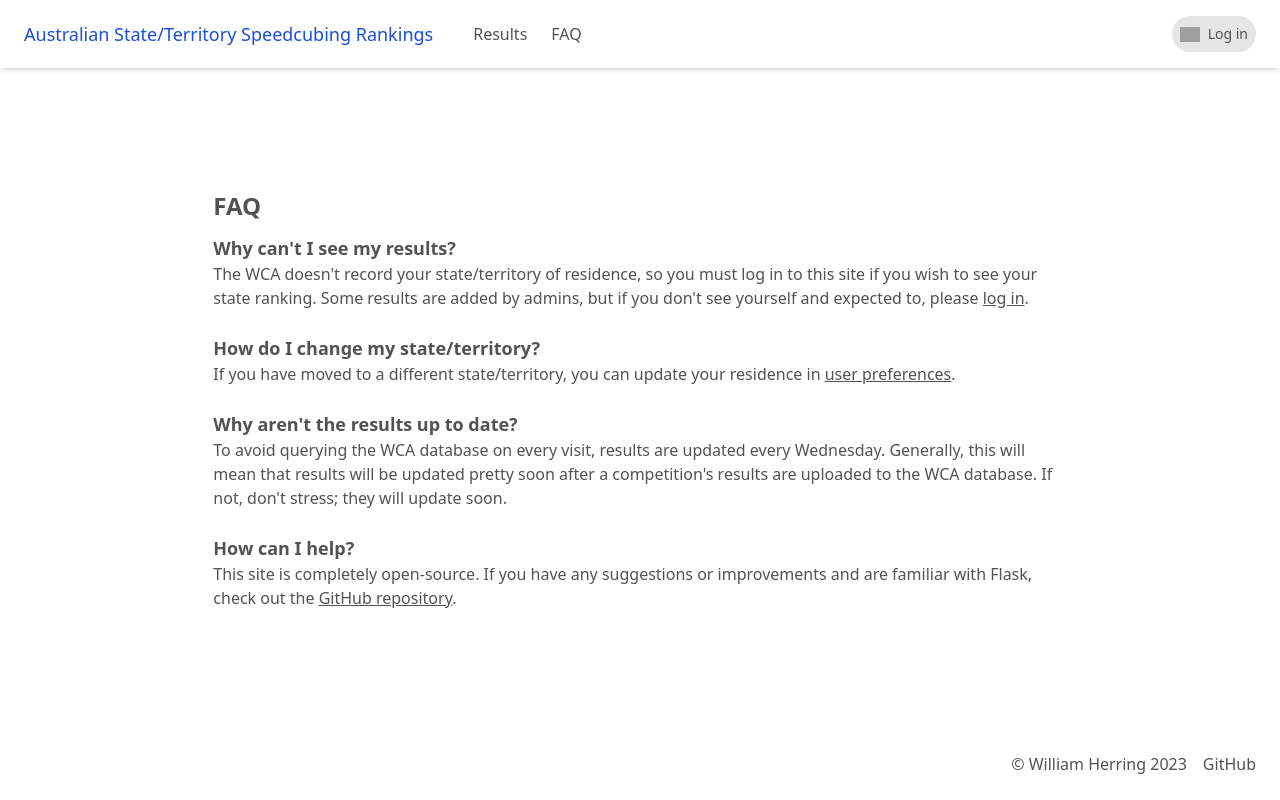
After one commit to william-herring/ausstaterankings, a Flask app: page /faq in a window 1280 px wide. The commit adds this page. Run offline with Flask 3, Linux system fonts and the light colour scheme; grey boxes are pictures that could not be loaded.

Commit message:
FAQ page

```diff
--- a/app.py
+++ b/app.py
@@ -6,3 +6,8 @@ app = Flask(__name__)
 @app.route('/')
 def index():
     return render_template('index.html')
+
+
+@app.route('/faq')
+def faq():
+    return render_template('faq.html')
--- a/static/dist/css/output.css
+++ b/static/dist/css/output.css
@@ -528,56 +528,24 @@ video {
   position: absolute;
 }
 
-.relative {
-  position: relative;
-}
-
 .bottom-0 {
   bottom: 0px;
 }
 
-.left-0 {
-  left: 0px;
+.mb-3 {
+  margin-bottom: 0.75rem;
 }
 
 .ml-auto {
   margin-left: auto;
 }
 
-.mt-2 {
-  margin-top: 0.5rem;
-}
-
-.mt-6 {
-  margin-top: 1.5rem;
-}
-
-.mt-3 {
-  margin-top: 0.75rem;
-}
-
-.mb-3 {
-  margin-bottom: 0.75rem;
-}
-
-.mr-8 {
-  margin-right: 2rem;
-}
-
-.mr-3 {
-  margin-right: 0.75rem;
+.mr-10 {
+  margin-right: 2.5rem;
 }
 
 .mr-6 {
   margin-right: 1.5rem;
-}
-
-.mr-14 {
-  margin-right: 3.5rem;
-}
-
-.mr-10 {
-  margin-right: 2.5rem;
 }
 
 .flex {
@@ -592,18 +560,6 @@ video {
   height: 100vh;
 }
 
-.h-12 {
-  height: 3rem;
-}
-
-.h-8 {
-  height: 2rem;
-}
-
-.w-screen {
-  width: 100vw;
-}
-
 .w-1\/2 {
   width: 50%;
 }
@@ -612,24 +568,20 @@ video {
   width: 100%;
 }
 
+.w-screen {
+  width: 100vw;
+}
+
+.w-2\/3 {
+  width: 66.666667%;
+}
+
 .flex-col {
   flex-direction: column;
 }
 
-.items-start {
-  align-items: flex-start;
-}
-
-.items-end {
-  align-items: flex-end;
-}
-
 .items-center {
   align-items: center;
-}
-
-.justify-start {
-  justify-content: flex-start;
 }
 
 .justify-end {
@@ -725,52 +653,12 @@ video {
   background-color: rgb(229 229 229 / var(--tw-bg-opacity));
 }
 
-.bg-neutral-100 {
-  --tw-bg-opacity: 1;
-  background-color: rgb(245 245 245 / var(--tw-bg-opacity));
-}
-
-.bg-blue-800 {
-  --tw-bg-opacity: 1;
-  background-color: rgb(30 64 175 / var(--tw-bg-opacity));
-}
-
-.bg-blue-600 {
-  --tw-bg-opacity: 1;
-  background-color: rgb(37 99 235 / var(--tw-bg-opacity));
-}
-
-.bg-neutral-600 {
-  --tw-bg-opacity: 1;
-  background-color: rgb(82 82 82 / var(--tw-bg-opacity));
-}
-
-.bg-neutral-400 {
-  --tw-bg-opacity: 1;
-  background-color: rgb(163 163 163 / var(--tw-bg-opacity));
-}
-
-.bg-blue-700 {
-  --tw-bg-opacity: 1;
-  background-color: rgb(29 78 216 / var(--tw-bg-opacity));
+.p-2 {
+  padding: 0.5rem;
 }
 
 .p-6 {
   padding: 1.5rem;
-}
-
-.p-2 {
-  padding: 0.5rem;
-}
-
-.py-2 {
-  padding-top: 0.5rem;
-  padding-bottom: 0.5rem;
-}
-
-.py-3 {
-  padding-top: 0.75rem;
-  padding-bottom: 0.75rem;
 }
 
 .py-4 {
@@ -782,6 +670,16 @@ video {
   text-align: left;
 }
 
+.text-2xl {
+  font-size: 1.5rem;
+  line-height: 2rem;
+}
+
+.text-lg {
+  font-size: 1.125rem;
+  line-height: 1.75rem;
+}
+
 .text-sm {
   font-size: 0.875rem;
   line-height: 1.25rem;
@@ -790,31 +688,6 @@ video {
 .text-xl {
   font-size: 1.25rem;
   line-height: 1.75rem;
-}
-
-.text-lg {
-  font-size: 1.125rem;
-  line-height: 1.75rem;
-}
-
-.text-4xl {
-  font-size: 2.25rem;
-  line-height: 2.5rem;
-}
-
-.text-3xl {
-  font-size: 1.875rem;
-  line-height: 2.25rem;
-}
-
-.text-2xl {
-  font-size: 1.5rem;
-  line-height: 2rem;
-}
-
-.text-xs {
-  font-size: 0.75rem;
-  line-height: 1rem;
 }
 
 .font-bold {
@@ -829,9 +702,18 @@ video {
   font-weight: 400;
 }
 
-.text-blue-500 {
+.font-semibold {
+  font-weight: 600;
+}
+
+.text-blue-700 {
   --tw-text-opacity: 1;
-  color: rgb(59 130 246 / var(--tw-text-opacity));
+  color: rgb(29 78 216 / var(--tw-text-opacity));
+}
+
+.text-neutral-500 {
+  --tw-text-opacity: 1;
+  color: rgb(115 115 115 / var(--tw-text-opacity));
 }
 
 .text-neutral-600 {
@@ -839,54 +721,14 @@ video {
   color: rgb(82 82 82 / var(--tw-text-opacity));
 }
 
-.text-blue-800 {
+.text-orange-700 {
   --tw-text-opacity: 1;
-  color: rgb(30 64 175 / var(--tw-text-opacity));
-}
-
-.text-blue-900 {
-  --tw-text-opacity: 1;
-  color: rgb(30 58 138 / var(--tw-text-opacity));
-}
-
-.text-neutral-400 {
-  --tw-text-opacity: 1;
-  color: rgb(163 163 163 / var(--tw-text-opacity));
-}
-
-.text-neutral-500 {
-  --tw-text-opacity: 1;
-  color: rgb(115 115 115 / var(--tw-text-opacity));
-}
-
-.text-black {
-  --tw-text-opacity: 1;
-  color: rgb(0 0 0 / var(--tw-text-opacity));
+  color: rgb(194 65 12 / var(--tw-text-opacity));
 }
 
 .text-white {
   --tw-text-opacity: 1;
   color: rgb(255 255 255 / var(--tw-text-opacity));
-}
-
-.text-blue-600 {
-  --tw-text-opacity: 1;
-  color: rgb(37 99 235 / var(--tw-text-opacity));
-}
-
-.text-blue-700 {
-  --tw-text-opacity: 1;
-  color: rgb(29 78 216 / var(--tw-text-opacity));
-}
-
-.text-orange-600 {
-  --tw-text-opacity: 1;
-  color: rgb(234 88 12 / var(--tw-text-opacity));
-}
-
-.text-orange-700 {
-  --tw-text-opacity: 1;
-  color: rgb(194 65 12 / var(--tw-text-opacity));
 }
 
 .underline {
--- /dev/null
+++ b/templates/faq.html
@@ -0,0 +1,57 @@
+<!DOCTYPE html>
+<html lang="en">
+<head>
+    <meta charset="UTF-8">
+    <title>FAQ</title>
+    <link rel="stylesheet" href="{{url_for('static',filename='dist/css/cubing-icons.css')}}">
+    <link rel="stylesheet" href="{{url_for('static',filename='dist/css/output.css')}}">
+    <link rel="preconnect" href="https://fonts.googleapis.com">
+    <link rel="preconnect" href="https://fonts.gstatic.com" crossorigin>
+    <link href="https://fonts.googleapis.com/css2?family=Outfit:wght@100;200;300;400;500;600;700;800;900&display=swap" rel="stylesheet">
+    <style>
+        tr:nth-child(even) {
+            background-color: #e5e5e5;
+        }
+        th {
+            font-weight: normal;
+            padding: 2px;
+            font-size: 14px;
+        }
+    </style>
+</head>
+<body>
+    <nav class="w-screen fixed flex items-center p-6 py-4 text-neutral-600 shadow-md">
+        <a href="/" class="font-medium text-lg text-blue-700 mr-10">Australian State/Territory Speedcubing Rankings</a>
+        <a href="/" class="mr-6 hover:underline">Results</a>
+        <a href="/faq" class="hover:underline">FAQ</a>
+        <div class="ml-auto">
+            <button class="flex items-center space-x-2 text-sm p-2 bg-neutral-200 rounded-full hover:bg-neutral-300">
+                <img height="20px" width="20px" src="https://www.worldcubeassociation.org/files/WCAlogo_notext.svg">
+                <p>Log in</p>
+            </button>
+        </div>
+    </nav>
+    <div class="flex flex-col h-screen justify-center items-center">
+        <div class="text-neutral-600 w-2/3">
+            <h1 class="text-2xl font-bold mb-3">FAQ</h1>
+            <h2 class="text-lg font-semibold">Why can't I see my results?</h2>
+            <p>The WCA doesn't record your state/territory of residence, so you must log in to this site if you wish to see
+            your state ranking. Some results are added by admins, but if you don't see yourself and expected to, please <a class="underline" href="/login">log in</a>.</p>
+            <br>
+            <h2 class="text-lg font-semibold">How do I change my state/territory?</h2>
+            <p>If you have moved to a different state/territory, you can update your residence in <a class="underline" href="/preferences">user preferences</a>.</p>
+            <br>
+            <h2 class="text-lg font-semibold">Why aren't the results up to date?</h2>
+            <p>To avoid querying the WCA database on every visit, results are updated every Wednesday. Generally, this will mean that results will be updated pretty soon after a competition's
+            results are uploaded to the WCA database. If not, don't stress; they will update soon.</p>
+            <br>
+            <h2 class="text-lg font-semibold">How can I help?</h2>
+            <p>This site is completely open-source. If you have any suggestions or improvements and are familiar with Flask, check out the <a class="underline" href="https://github.com/william-herring/ausstaterankings">GitHub repository</a>.</p>
+        </div>
+    </div>
+    <div class="p-6 text-neutral-600 flex space-x-4 justify-end absolute bottom-0 w-screen bg-red">
+        <p>© William Herring 2023</p>
+        <a class="hover:underline" href="https://github.com/william-herring/ausstaterankings">GitHub</a>
+    </div>
+</body>
+</html>
--- a/templates/index.html
+++ b/templates/index.html
@@ -2,7 +2,7 @@
 <html lang="en">
 <head>
     <meta charset="UTF-8">
-    <title>Australian State/Territory Speedcubing Rankings</title>
+    <title>Results</title>
     <link rel="stylesheet" href="{{url_for('static',filename='dist/css/cubing-icons.css')}}">
     <link rel="stylesheet" href="{{url_for('static',filename='dist/css/output.css')}}">
     <link rel="preconnect" href="https://fonts.googleapis.com">
@@ -21,7 +21,7 @@
 </head>
 <body>
     <nav class="w-screen fixed flex items-center p-6 py-4 text-neutral-600 shadow-md">
-        <h1 class="font-medium text-lg text-blue-700 mr-10">Australian State/Territory Speedcubing Rankings</h1>
+        <a href="/" class="font-medium text-lg text-blue-700 mr-10">Australian State/Territory Speedcubing Rankings</a>
         <a href="/" class="mr-6 hover:underline">Results</a>
         <a href="/faq" class="hover:underline">FAQ</a>
         <div class="ml-auto">
@@ -32,7 +32,7 @@
         </div>
     </nav>
     <div class="flex flex-col h-screen justify-center items-center">
-        <div class="w-1/2">
+        <div class="w-2/3">
             <label class="text-neutral-600">State/Territory:</label>
             <button class="p-2 text-sm text-neutral-600 shadow-sm border-2 rounded-lg hover:bg-neutral-200">
                 Victoria
```
Also changed, not shown: other parts of static/dist/css/output.css (+15 -69 lines).
